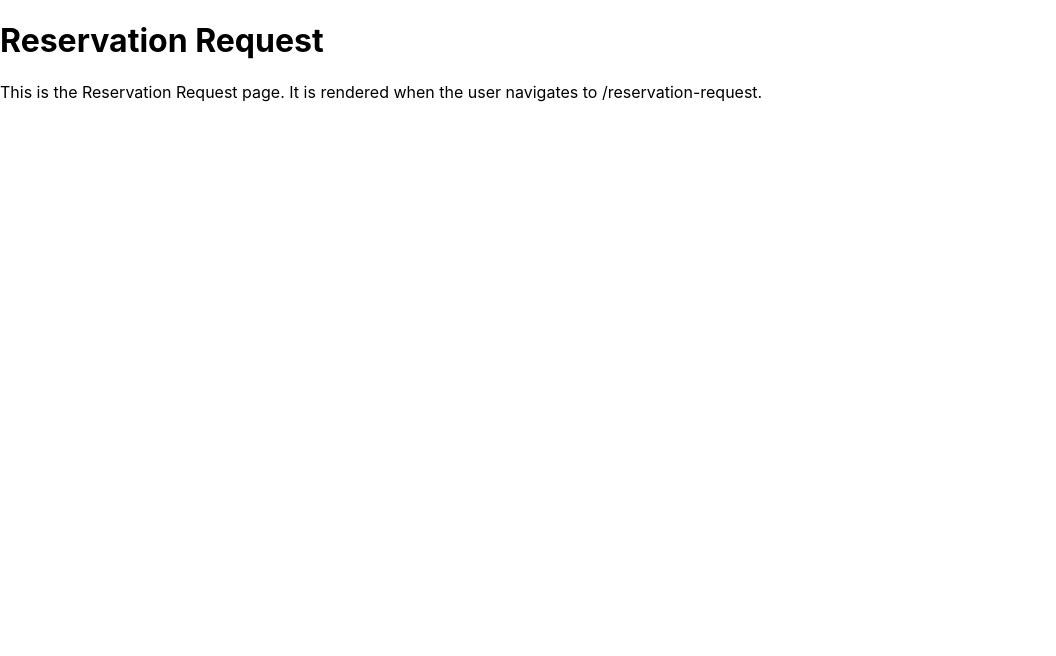
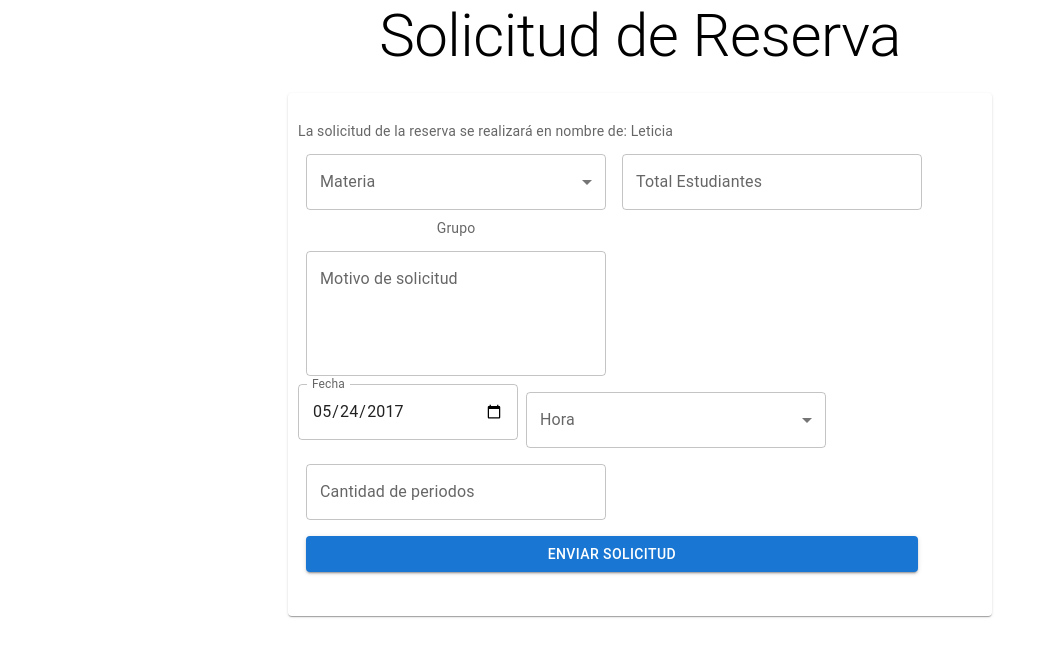
Before and after one commit to KusaSoft/SAA_Frontend, a React (Create React App) app: page /reservationRequest in a window 1280 px wide. Shown: the top 656 px of the page, without its empty margins (0-1056 px from the left). Built offline with nearby package versions, Linux system fonts and the light colour scheme.

Commit message:
T3_T1_Mergear componentes

```diff
--- a/src/components/FormSolicitud/solicitud.js
+++ b/src/components/FormSolicitud/solicitud.js
@@ -1,31 +1,53 @@
-import { Typography, FormControl, InputLabel, Select, MenuItem, TextField, Grid, Button, CardContent, Card } from '@mui/material';
-import { DesktopDatePicker } from '@mui/x-date-pickers/DesktopDatePicker';
-import React from 'react';
+import {
+  Typography,
+  FormControl,
+  InputLabel,
+  Select,
+  MenuItem,
+  TextField,
+  Grid,
+  Button,
+  CardContent,
+  Card,
+} from "@mui/material";
+import { DesktopDatePicker } from "@mui/x-date-pickers/DesktopDatePicker";
+import React from "react";
+import { useReservationRequest } from "../../hooks/useReservationRequest.hooks";
 //import './FormSol.Styled';
 
-const periodos=["6:45","8:15", "9:45"]
+const periodos = ["6:45", "8:15", "9:45"];
 
 function Solicitud() {
-    const [age, setAge] = React.useState('');
-    const [value, setValue] = React.useState('Controlled');
-
-    const handleChange = (event) => {
-        setAge(event.target.value);
-        setValue(event.target.value);
-
-    };
+  const [age, setAge] = React.useState("");
+  const [value, setValue] = React.useState("Controlled");
+  const {
+    teacher,
+    subjectSelected,
+    group_list,
+    subject_list,
+    sent,
+    handleSubmit,
+    handleChangeSubject,
+    handleChangeGroup,
+  } = useReservationRequest();
 
   return (
     <div className="App">
-            <Typography gutterBottom variant='h2' align='center'>
+      <Typography gutterBottom variant="h2" align="center">
         Solicitud de Reserva
       </Typography>
       <Card style={{ maxWidth: 700, padding: "20px 2px", margin: "auto" }}>
         <CardContent>
           <form>
             <Grid container spacing={1}>
-                            <Typography variant="body2" color="textSecondary" component="p" gutterBottom>
-                                La solicitud de la reserva se realizará en nombre de: [Nombre Docente]
+              <Typography
+                variant="body2"
+                color="textSecondary"
+                component="p"
+                gutterBottom
+              >
+                La solicitud de la reserva se realizará en nombre de:{" "}
+                {teacher.name}
               </Typography>
               <div>
                 <FormControl sx={{ m: 1, width: 300 }}>
@@ -33,35 +55,50 @@ function Solicitud() {
                   <Select
                     labelId="demo-simple-select-label"
                     id="demo-simple-select"
-                                        value={age}
+                    value={subjectSelected}
                     label="Materia"
-                                        onChange={handleChange}
+                    onChange={handleChangeSubject}
                   >
-                                        <MenuItem value={10}>Ten</MenuItem>
-                                        <MenuItem value={20}>Twenty</MenuItem>
-                                        <MenuItem value={30}>Thirty</MenuItem>
+                    {[...subject_list].map((subject) => {
+                      return (
+                        <MenuItem value={subject[0]}>{subject[0]}</MenuItem>
+                      );
+                    })}
                   </Select>
                 </FormControl>
+                {subjectSelected !== "" ? (
                   <FormControl sx={{ m: 1, width: 300 }}>
                     <InputLabel id="demo-simple-select-label">Grupo</InputLabel>
                     <Select
                       labelId="demo-simple-select-label"
                       id="demo-simple-select"
-                                        value={age}
+                      value="dsd"
                       label="Grupo"
-                                        onChange={handleChange}
+                      onChange={handleChangeGroup}
                     >
-                                        <MenuItem value={10}>Ten</MenuItem>
-                                        <MenuItem value={20}>Twenty</MenuItem>
-                                        <MenuItem value={30}>Thirty</MenuItem>
+                      {group_list.map((group) => {
+                        return <MenuItem value={group}>{group}</MenuItem>;
+                      })}
                     </Select>
                   </FormControl>
+                ) : (
+                  <Typography
+                    variant="body2"
+                    color="textSecondary"
+                    component="p"
+                    gutterBottom
+                  >
+                    Grupo
+                  </Typography>
+                )}
               </div>
               <div>
                 <FormControl sx={{ m: 1, width: 300 }}>
                   <TextField
-                                        label="Total Estudiantes" type="number" variant="outlined">
-                                    </TextField>
+                    label="Total Estudiantes"
+                    type="number"
+                    variant="outlined"
+                  ></TextField>
                 </FormControl>
               </div>
               <div>
@@ -92,23 +129,31 @@ function Solicitud() {
                     id="demo-simple-select"
                     value={age}
                     label="Grupo"
-                                        onChange={handleChange}
+                    onChange={handleChangeGroup}
                   >
-                                        {periodos.map((periodo)=>{
-                                        return(<MenuItem value={periodo}>{periodo}</MenuItem>)
-
+                    {periodos.map((periodo) => {
+                      return <MenuItem value={periodo}>{periodo}</MenuItem>;
                     })}
-
                   </Select>
                 </FormControl>
               </div>
               <div>
-                                <TextField sx={{ m: 1, width: 300 }}
-                                    label="Cantidad de periodos" type="number" variant="outlined">
-                                </TextField>
+                <TextField
+                  sx={{ m: 1, width: 300 }}
+                  label="Cantidad de periodos"
+                  type="number"
+                  variant="outlined"
+                ></TextField>
               </div>
               <Grid item xs={11}>
-                                <Button type="submit" variant="contained" color="primary" fullWidth>Enviar Solicitud</Button>
+                <Button
+                  type="submit"
+                  variant="contained"
+                  color="primary"
+                  fullWidth
+                >
+                  Enviar Solicitud
+                </Button>
               </Grid>
             </Grid>
           </form>
--- a/src/hooks/useReservationRequest.hooks.js
+++ b/src/hooks/useReservationRequest.hooks.js
@@ -8,7 +8,7 @@ const mockTeacher = {
     },
     {
       name_subject: "Introducción a la programación",
-      group_list: [1, 4],
+      group_list: [1, 6, 4],
     },
   ],
 };
@@ -37,14 +37,8 @@ export const useReservationRequest = () => {
 
   useEffect(() => {
     if (subject_list.size > 0) {
-      console.log(subject_list.get("Elementos"));
     }
   }, [subject_list]);
-
-  const handleChange = (e) => {
-    setSubjectSelected(e.target.value);
-    setGroup_list(subject_list.get(e.target.value));
-  };
 
   const handleSubmit = (e) => {
     e.preventDefault();
@@ -56,7 +50,8 @@ export const useReservationRequest = () => {
   };
 
   const handleChangeSubject = (e) => {
-    setSubject_list(e.target.value);
+    setSubjectSelected(e.target.value);
+    setGroup_list(subject_list.get(e.target.value));
   };
 
   const handleChangeGroup = (e) => {
@@ -69,7 +64,6 @@ export const useReservationRequest = () => {
     group_list,
     subject_list,
     sent,
-    handleChange,
     handleSubmit,
     handleChangeSubject,
     handleChangeGroup,
--- a/src/pages/ReservationRequest.js
+++ b/src/pages/ReservationRequest.js
@@ -1,13 +1,10 @@
 import React from "react";
+import Solicitud from "../components/FormSolicitud/solicitud";
 
 export default function ReservationRequest() {
   return (
-    <div>
-      <h1>Reservation Request</h1>
-      <p>
-        This is the Reservation Request page. It is rendered when the user
-        navigates to /reservation-request.
-      </p>
-    </div>
+    <>
+      <Solicitud />
+    </>
   );
 }
```
Also changed, not shown: src/components/test.js (deleted). Lines whose indentation alone changed are shown as unchanged.
